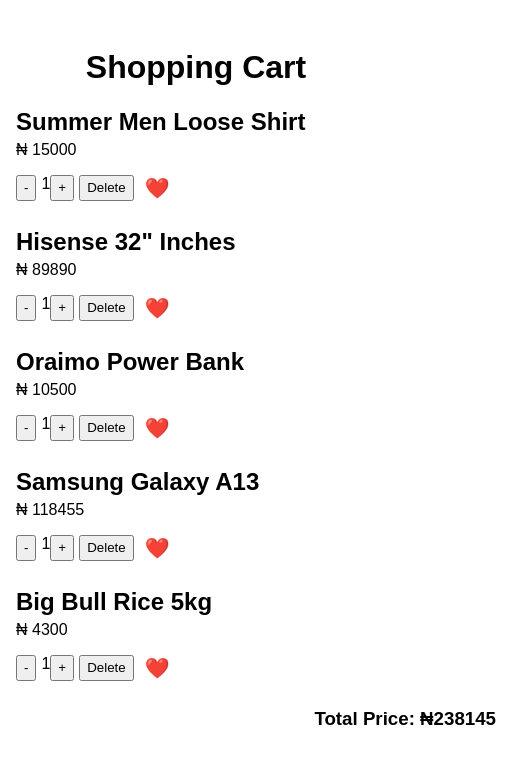
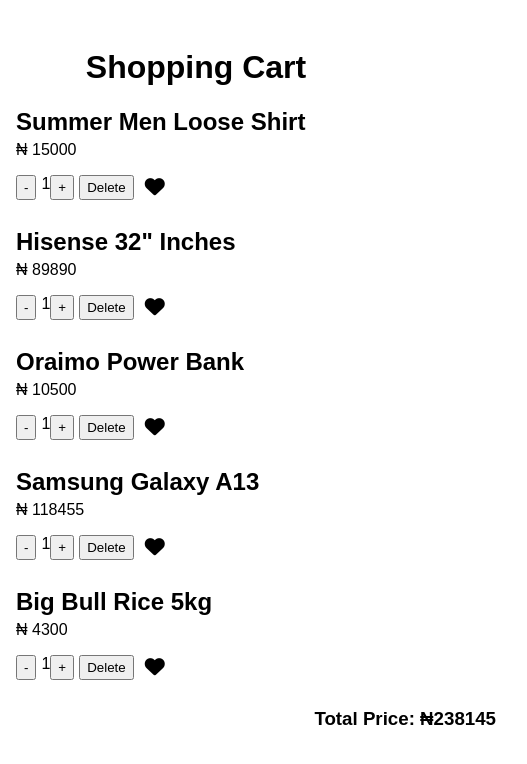
Before and after one commit to Charles54/shopping-cart, a plain HTML site: page index.html in a window 1280 px wide. Shown: the full height of the page, 444-971 px from the left. Drawn offline with Linux system fonts and the light colour scheme.

Commit message:
heart added

```diff
--- a/index.html
+++ b/index.html
@@ -3,6 +3,7 @@
 <head>
   <title>Shopping Cart</title>
   <link rel="stylesheet" type="text/css" href="styles.css">
+  <link rel="stylesheet" href="https://cdnjs.cloudflare.com/ajax/libs/font-awesome/6.4.0/css/all.min.css" integrity="sha512-iecdLmaskl7CVkqkXNQ/ZH/XLlvWZOJyj7Yy7tcenmpD1ypASozpmT/E0iPtmFIB46ZmdtAc9eNBvH0H/ZpiBw==" crossorigin="anonymous" referrerpolicy="no-referrer" />
 </head>
 <body>
   <div id="cart">
@@ -18,7 +19,7 @@
             <span id="item1-quantity">1</span>
             <button class="increase" onclick="adjustQuantity('item1', 1)">+</button>
             <button class="delete" onclick="deleteItem('item1')">Delete</button>
-            <button class="like" onclick="toggleLike('item1')">❤️</button>
+            <button class="like" onclick="toggleLike('item1')"><i class="fa-solid fa-heart"></i></button>
           </div>
         </div>
       </div>
@@ -32,7 +33,7 @@
             <span id="item2-quantity">1</span>
             <button class="increase" onclick="adjustQuantity('item2', 1)">+</button>
             <button class="delete" onclick="deleteItem('item2')">Delete</button>
-            <button class="like" onclick="toggleLike('item2')">❤️</button>
+            <button class="like" onclick="toggleLike('item2')"><i class="fa-solid fa-heart"></i></button>
           </div>
         </div>
       </div>
@@ -46,7 +47,7 @@
             <span id="item3-quantity">1</span>
             <button class="increase" onclick="adjustQuantity('item3', 1)">+</button>
             <button class="delete" onclick="deleteItem('item3')">Delete</button>
-            <button class="like" onclick="toggleLike('item3')">❤️</button>
+            <button class="like" onclick="toggleLike('item3')"><i class="fa-solid fa-heart"></i></button>
           </div>
         </div>
       </div>
@@ -60,7 +61,7 @@
             <span id="item4-quantity">1</span>
             <button class="increase" onclick="adjustQuantity('item4', 1)">+</button>
             <button class="delete" onclick="deleteItem('item4')">Delete</button>
-            <button class="like" onclick="toggleLike('item4')">❤️</button>
+            <button class="like" onclick="toggleLike('item4')"><i class="fa-solid fa-heart"></i></button>
           </div>
         </div>
       </div>
@@ -74,7 +75,7 @@
             <span id="item5-quantity">1</span>
             <button class="increase" onclick="adjustQuantity('item5', 1)">+</button>
             <button class="delete" onclick="deleteItem('item5')">Delete</button>
-            <button class="like" onclick="toggleLike('item5')">❤️</button>
+            <button class="like" onclick="toggleLike('item5')"><i class="fa-solid fa-heart"></i></button>
           </div>
         </div>
       </div>
```
